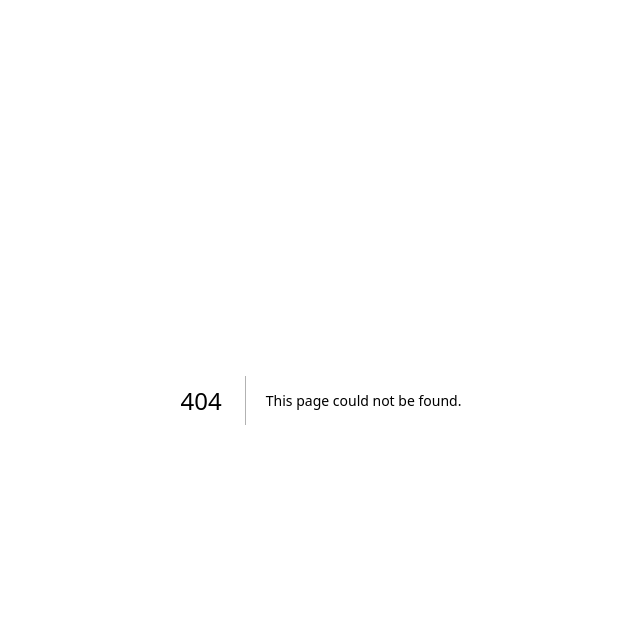
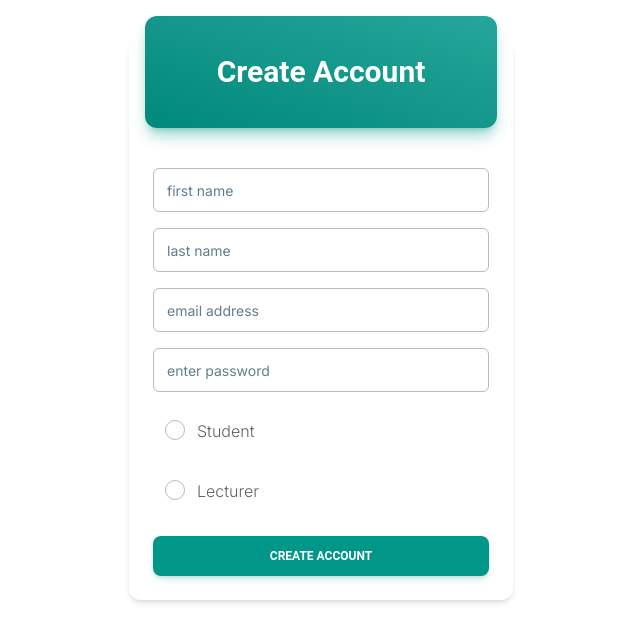
Before and after one commit to maxmulla23/issue-reporting--frontend, a Next.js app: page /signup in a window 1280 px wide. Before the commit this address had no page. Shown: the top 642 px of the page, without its empty margins (319-959 px from the left). Built offline with nearby package versions, Linux system fonts and the light colour scheme.

Commit message:
sign up added

```diff
--- /dev/null
+++ b/src/app/signup/page.js
@@ -0,0 +1,13 @@
+'use client'
+
+import SignupForm from "../components/signup-from"
+
+export default function Page(){
+    return (
+        <>
+        <div className="flex justify-center items-center mt-10">
+        <SignupForm />
+        </div>
+        </>
+    )
+}
```
